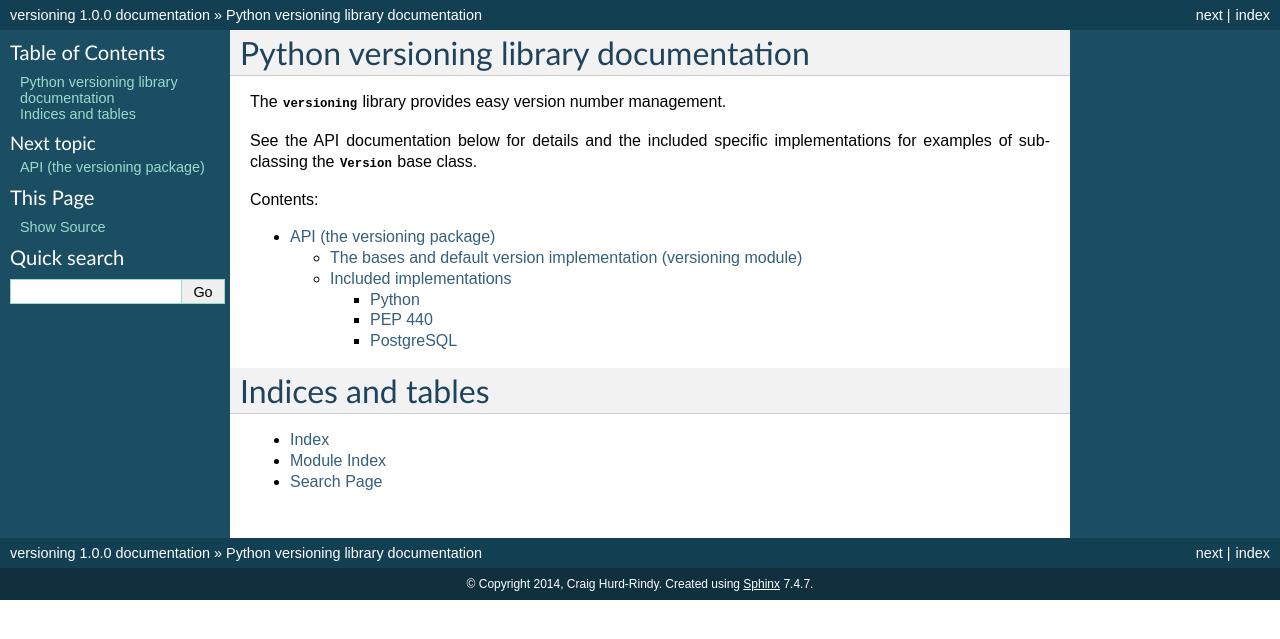
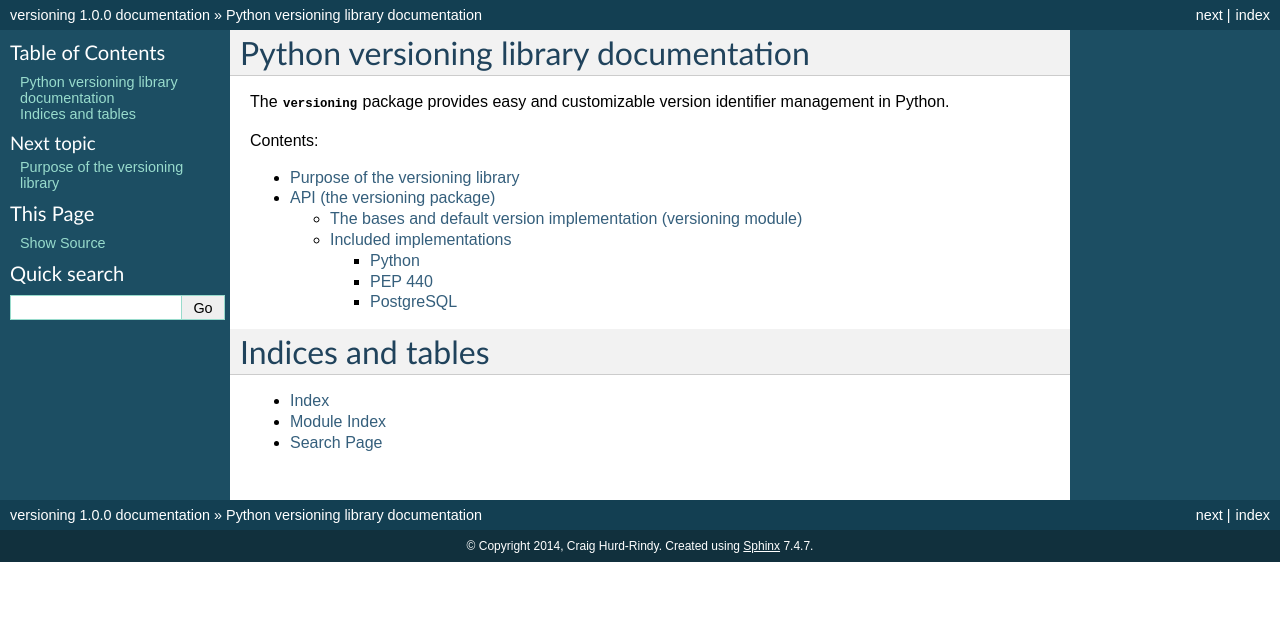
Before and after one commit to gnuworldman/verschemes, a Sphinx documentation site: the page built from docs/index.rst, in a window 1280 px wide. Shown: the top 639 px of the page. Built offline with Sphinx 7.4.7, drawn with Linux system fonts in a browser that asks for light colours.

Commit message:
Add the purpose to the documentation.

```diff
--- a/docs/index.rst
+++ b/docs/index.rst
@@ -3,16 +3,15 @@
 Python versioning library documentation
 =======================================
 
-The `versioning` library provides easy version number management.
-
-See the API documentation below for details and the included specific
-implementations for examples of subclassing the `Version <versioning.Version>` base class.
+The `versioning` package provides easy and customizable version identifier
+management in Python.
 
 Contents:
 
 .. toctree::
    :maxdepth: 4
 
+   purpose
    api
 
 
```
Also changed, not shown: docs/purpose.rst (added, +39 -0 lines).
